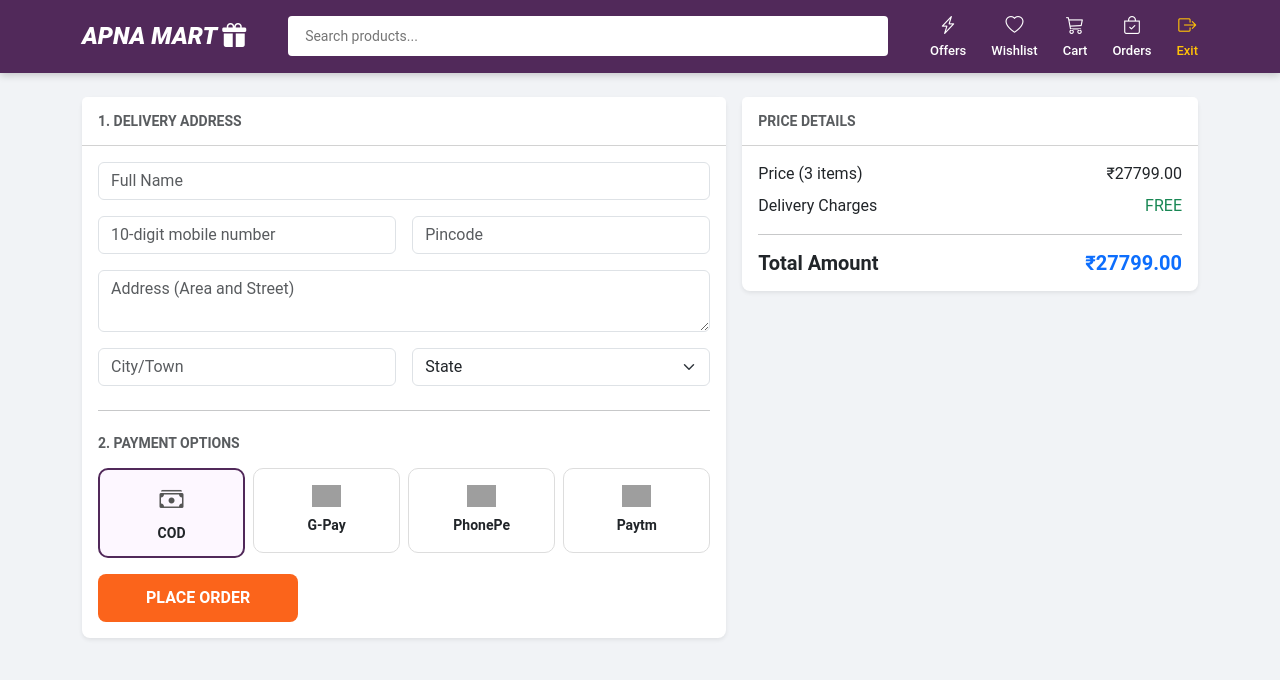
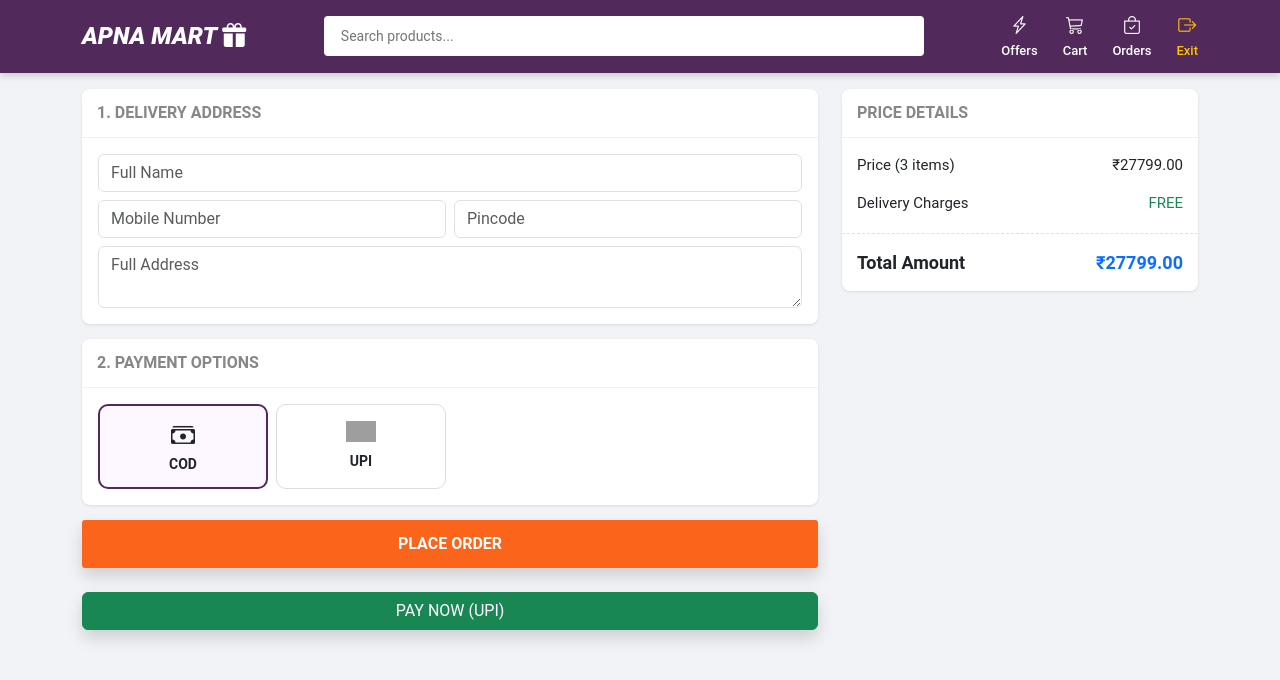
Before and after one commit to etishagodle14-a11y/shopping-website, a Django app: page /checkout/ in a window 1280 px wide. Shown: the top 680 px of the page. Run offline with Django 5.2, Linux system fonts and the light colour scheme; a user stored in the database is signed in; data comes from the database, SQL or seed files in the repository; grey boxes are pictures that could not be loaded.

Commit message:
Base.html final fix

```diff
--- a/ebook/templates/ebook/base.html
+++ b/ebook/templates/ebook/base.html
@@ -22,38 +22,12 @@
         }
 
         .header-flex { display: flex; align-items: center; justify-content: space-between; gap: 20px; }
-
-        .logo {
-            font-size: 24px;
-            font-weight: 800;
-            color: white;
-            text-decoration: none;
-            font-style: italic;
-            min-width: 150px;
-        }
-
-        .search-container {
-            background: white;
-            border-radius: 4px;
-            display: flex;
-            align-items: center;
-            padding: 0 15px;
-            height: 40px;
-            flex-grow: 1;
-            max-width: 600px;
-        }
-
+        .logo { font-size: 24px; font-weight: 800; color: white; text-decoration: none; font-style: italic; min-width: 150px; }
+        .search-container { background: white; border-radius: 4px; display: flex; align-items: center; padding: 0 15px; height: 40px; flex-grow: 1; max-width: 600px; }
         .search-input { border: none; width: 100%; outline: none; font-size: 14px; }
-
         .header-icons { display: flex; align-items: center; gap: 25px; }
 
-        .nav-icon-item {
-            color: white;
-            text-decoration: none;
-            text-align: center;
-            font-size: 13px;
-            font-weight: 500;
-        }
+        .nav-icon-item { color: white; text-decoration: none; text-align: center; font-size: 13px; font-weight: 500; }
         .nav-icon-item i { font-size: 18px; display: block; margin-bottom: 2px; }
 
         /* Mobile Bottom Nav Styling */
@@ -73,13 +47,13 @@
         .bottom-nav-item { text-decoration: none; color: #666; font-size: 10px; text-align: center; flex: 1; }
         .bottom-nav-item i { font-size: 20px; display: block; }
         .bottom-nav-item.active { color: #51295a; font-weight: bold; }
+        .logout-text { color: #dc3545 !important; }
 
         /* Responsive Settings */
         @media (max-width: 991px) {
             .header-icons { display: none; }
             .bottom-nav { display: flex; }
-            /* Extra space at bottom so mobile buttons don't overlap with Nav */
-            body { padding-bottom: 110px !important; }
+            body { padding-bottom: 120px !important; }
             .logo { font-size: 18px; min-width: auto; }
         }
     </style>
@@ -97,7 +71,6 @@
 
             <div class="header-icons">
                 <a href="{% url 'offer_zone' %}" class="nav-icon-item"><i class="bi bi-lightning-charge"></i>Offers</a>
-                <a href="{% url 'view_wishlist' %}" class="nav-icon-item"><i class="bi bi-heart"></i>Wishlist</a>
                 <a href="{% url 'view_cart' %}" class="nav-icon-item"><i class="bi bi-cart3"></i>Cart</a>
                 {% if user.is_authenticated %}
                 <a href="{% url 'my_orders' %}" class="nav-icon-item"><i class="bi bi-bag-check"></i>Orders</a>
@@ -113,11 +86,11 @@
 <nav class="bottom-nav">
     <a href="/" class="bottom-nav-item"><i class="bi bi-house-door"></i>Home</a>
     <a href="{% url 'offer_zone' %}" class="bottom-nav-item"><i class="bi bi-lightning-charge"></i>Offers</a>
-    <a href="{% url 'all_products' %}?mode=categories" class="bottom-nav-item"><i class="bi bi-grid"></i>Categories</a>
     <a href="{% url 'view_cart' %}" class="bottom-nav-item"><i class="bi bi-cart3"></i>Cart</a>
 
     {% if user.is_authenticated %}
     <a href="{% url 'my_orders' %}" class="bottom-nav-item"><i class="bi bi-bag-check"></i>Orders</a>
+    <a href="{% url 'logout' %}" class="bottom-nav-item logout-text"><i class="bi bi-box-arrow-right"></i>Logout</a>
     {% else %}
     <a href="{% url 'login' %}" class="bottom-nav-item"><i class="bi bi-person-circle"></i>Account</a>
     {% endif %}
@@ -130,9 +103,12 @@
 <script src="https://cdn.jsdelivr.net/npm/bootstrap@5.3.0/dist/js/bootstrap.bundle.min.js"></script>
 
 <script>
+    // Active link highlighting script
     const currentUrl = window.location.href;
     document.querySelectorAll('.bottom-nav-item').forEach(link => {
         if(currentUrl.includes(link.href) && link.href.length > window.location.origin.length + 1){
+            link.classList.add('active');
+        } else if (window.location.pathname === '/' && link.getAttribute('href') === '/') {
             link.classList.add('active');
         }
     });
--- a/ebook/templates/ebook/checkout.html
+++ b/ebook/templates/ebook/checkout.html
@@ -3,150 +3,117 @@
 
 <style>
     body { background-color: #f1f3f6; }
-    .card { border: none; border-radius: 8px; }
+    .card { border: none; border-radius: 8px; margin-bottom: 15px; box-shadow: 0 1px 3px rgba(0,0,0,0.1); }
 
-    /* Payment Card Styling */
+    /* Payment Selection */
     .payment-card {
         border: 1px solid #ddd; border-radius: 10px; padding: 12px;
-        cursor: pointer; transition: all 0.2s; text-align: center;
-        background: #fff; display: flex; flex-direction: column;
-        align-items: center; justify-content: center; min-height: 85px;
+        cursor: pointer; text-align: center; background: #fff; transition: 0.2s;
+        display: flex; flex-direction: column; align-items: center; justify-content: center; min-height: 85px;
     }
-
     .payment-radio-hidden { display: none; }
     input[type="radio"]:checked + .payment-card {
         border: 2px solid #51295a; background: #fdf7ff;
     }
+    .payment-card img { height: 22px; margin-bottom: 8px; object-fit: contain; }
 
-    .payment-card img { height: 22px; margin-bottom: 8px; object-fit: contain; }
-    .payment-card i { font-size: 24px; margin-bottom: 5px; color: #555; }
+    /* Price Details Styling */
+    .price-header { border-bottom: 1px solid #f0f0f0; padding: 12px 15px; font-weight: bold; color: #878787; }
+    .price-item { display: flex; justify-content: space-between; padding: 8px 15px; font-size: 15px; }
+    .total-amount { border-top: 1px dashed #e0e0e0; margin-top: 10px; padding: 15px; display: flex; justify-content: space-between; font-weight: bold; font-size: 18px; }
 
-    /* Mobile Fixed Bottom Section - Fixed for visibility */
     @media (max-width: 768px) {
-        .mobile-fixed-btn {
-            position: fixed; bottom: 55px; /* Base Nav ke upar */
-            left: 0; right: 0; padding: 12px 15px;
-            background: white; box-shadow: 0 -4px 10px rgba(0,0,0,0.1);
-            z-index: 2005; display: flex; align-items: center; justify-content: space-between;
+        .mobile-order-bar {
+            position: fixed; bottom: 56px; left: 0; right: 0;
+            background: white; padding: 10px 15px; z-index: 2500;
+            display: flex; justify-content: space-between; align-items: center;
+            box-shadow: 0 -2px 10px rgba(0,0,0,0.1);
         }
-        body { padding-bottom: 140px !important; }
+        .main-container { padding-bottom: 150px !important; }
     }
-
     @media (min-width: 769px) {
         .sticky-summary { position: sticky; top: 85px; }
     }
-
-    .btn-orange { background-color: #fb641b; color: white; font-weight: bold; border: none; padding: 12px; border-radius: 8px; }
-    .btn-success { background-color: #28a745; color: white; border: none; font-weight: bold; padding: 12px; border-radius: 8px; }
+    .btn-orange { background-color: #fb641b; color: white; font-weight: bold; border: none; padding: 12px 25px; border-radius: 3px; }
 </style>
 
-<div class="container py-4">
-    <div class="row g-3">
-        <div class="col-md-7">
-            <div class="card shadow-sm mb-3">
-                <div class="card-header bg-white py-3">
-                    <h6 class="mb-0 fw-bold text-uppercase text-muted" style="font-size: 14px;">1. Delivery Address</h6>
+<div class="container py-3 main-container">
+    <div class="row">
+        <div class="col-md-7 col-lg-8">
+            <form action="{% url 'place_order' %}" method="POST" id="checkout-form">
+                {% csrf_token %}
+                <input type="hidden" name="single_product_id" value="{{ single_product_id }}">
+                <input type="hidden" name="transaction_id" id="transaction_id_input">
+
+                <div class="card">
+                    <div class="price-header text-uppercase">1. Delivery Address</div>
+                    <div class="card-body">
+                        <div class="row g-2">
+                            <div class="col-12"><input type="text" name="full_name" class="form-control" placeholder="Full Name" required></div>
+                            <div class="col-6"><input type="text" name="phone" class="form-control" placeholder="Mobile Number" required></div>
+                            <div class="col-6"><input type="text" name="pincode" class="form-control" placeholder="Pincode" required></div>
+                            <div class="col-12"><textarea name="address" class="form-control" placeholder="Full Address" rows="2" required></textarea></div>
+                        </div>
+                    </div>
                 </div>
-                <div class="card-body p-3">
-                    <form action="{% url 'place_order' %}" method="POST" id="checkout-form">
-                        {% csrf_token %}
-                        <input type="hidden" name="single_product_id" value="{{ single_product_id }}">
-                        <input type="hidden" name="transaction_id" id="transaction_id_input">
 
-                        <div class="row g-3">
-                            <div class="col-md-12"><input type="text" name="full_name" class="form-control" required placeholder="Full Name"></div>
-                            <div class="col-6"><input type="text" name="phone" class="form-control" required placeholder="10-digit mobile number"></div>
-                            <div class="col-6"><input type="text" name="pincode" class="form-control" required placeholder="Pincode"></div>
-                            <div class="col-12"><textarea name="address" class="form-control" rows="2" required placeholder="Address (Area and Street)"></textarea></div>
-                            <div class="col-6"><input type="text" name="city" class="form-control" required placeholder="City/Town"></div>
-                            <div class="col-6">
-                                <select class="form-select" name="state" required>
-                                    <option value="" selected disabled>State</option>
-                                    <option value="Madhya Pradesh">Madhya Pradesh</option>
-                                    <option value="Maharashtra">Maharashtra</option>
-                                    <option value="Uttar Pradesh">Uttar Pradesh</option>
-                                    <option value="Rajasthan">Rajasthan</option>
-                                    <option value="Gujrat">Gujrat</option>
-                                    <option value="Delhi">Delhi</option>
-                                </select>
-                            </div>
-                        </div>
-
-                        <hr class="my-4">
-
-                        <h6 class="mb-3 fw-bold text-uppercase text-muted" style="font-size: 14px;">2. Payment Options</h6>
-                        <div class="row g-2 mb-3">
+                <div class="card">
+                    <div class="price-header text-uppercase">2. Payment Options</div>
+                    <div class="card-body">
+                        <div class="row g-2">
                             <div class="col-6 col-md-3">
                                 <label class="w-100">
                                     <input type="radio" name="payment_method" value="COD" class="payment-radio-hidden" checked onclick="togglePaymentUI('COD')">
-                                    <div class="payment-card"><i class="bi bi-cash-stack"></i><div class="small fw-bold">COD</div></div>
+                                    <div class="payment-card"><i class="bi bi-cash-stack fs-4"></i><div class="small fw-bold">COD</div></div>
                                 </label>
                             </div>
                             <div class="col-6 col-md-3">
                                 <label class="w-100">
                                     <input type="radio" name="payment_method" value="UPI" class="payment-radio-hidden" onclick="togglePaymentUI('UPI')">
                                     <div class="payment-card">
-                                        <img src="https://upload.wikimedia.org/wikipedia/commons/thumb/f/f2/Google_Pay_Logo.svg/1200px-Google_Pay_Logo.svg.png" alt="GPay">
-                                        <div class="small fw-bold">G-Pay</div>
-                                    </div>
-                                </label>
-                            </div>
-                            <div class="col-6 col-md-3">
-                                <label class="w-100">
-                                    <input type="radio" name="payment_method" value="UPI" class="payment-radio-hidden" onclick="togglePaymentUI('UPI')">
-                                    <div class="payment-card">
-                                        <img src="https://upload.wikimedia.org/wikipedia/commons/thumb/7/71/PhonePe_Logo.svg/1280px-PhonePe_Logo.svg.png" alt="PhonePe">
-                                        <div class="small fw-bold">PhonePe</div>
-                                    </div>
-                                </label>
-                            </div>
-                            <div class="col-6 col-md-3">
-                                <label class="w-100">
-                                    <input type="radio" name="payment_method" value="UPI" class="payment-radio-hidden" onclick="togglePaymentUI('UPI')">
-                                    <div class="payment-card">
-                                        <img src="https://upload.wikimedia.org/wikipedia/commons/thumb/2/24/Paytm_Logo_%28standalone%29.svg/1200px-Paytm_Logo_%28standalone%29.svg.png" alt="Paytm">
-                                        <div class="small fw-bold">Paytm</div>
+                                        <img src="https://upload.wikimedia.org/wikipedia/commons/thumb/f/f2/Google_Pay_Logo.svg/1200px-Google_Pay_Logo.svg.png">
+                                        <div class="small fw-bold">UPI</div>
                                     </div>
                                 </label>
                             </div>
                         </div>
-
-                        <div class="mobile-fixed-btn">
-                            <div class="d-md-none">
-                                <h5 class="mb-0 fw-bold">₹{{ grand_total }}</h5>
-                                <small class="text-primary fw-bold" data-bs-toggle="collapse" data-bs-target="#priceDetails">View Summary</small>
-                            </div>
-                            <button type="submit" id="main-submit-btn" class="btn btn-orange px-5">PLACE ORDER</button>
-                            <button type="button" id="upi-pay-btn" style="display:none;" onclick="handlePayment()" class="btn btn-success px-5">PAY NOW</button>
-                        </div>
-                    </form>
-
-                    <div id="upi-confirm-section" style="display:none;" class="alert alert-info mt-4 text-center">
-                        <p class="mb-2 small fw-bold">Payment complete karne ke baad neeche click karein:</p>
-                        <button type="button" onclick="finalizeOrder()" class="btn btn-dark btn-sm w-100">Yes, I Have Paid</button>
                     </div>
                 </div>
+
+                <button type="submit" id="desktop-submit-btn" class="btn btn-orange w-100 d-none d-md-block shadow mb-4">PLACE ORDER</button>
+                <button type="button" id="desktop-upi-btn" style="display:none;" onclick="handlePayment()" class="btn btn-success w-100 d-none d-md-block shadow mb-4">PAY NOW (UPI)</button>
+
+                <div class="mobile-order-bar d-md-none">
+                    <div>
+                        <h5 class="mb-0 fw-bold">₹{{ grand_total|default:total }}</h5>
+                        <small class="text-primary fw-bold" data-bs-toggle="collapse" data-bs-target="#price-summary-box">View Summary</small>
+                    </div>
+                    <button type="submit" id="mob-submit-btn" class="btn btn-orange">PLACE ORDER</button>
+                    <button type="button" id="mob-upi-btn" style="display:none;" onclick="handlePayment()" class="btn btn-success">PAY NOW</button>
+                </div>
+            </form>
+
+            <div id="upi-confirm-section" style="display:none;" class="alert alert-info mt-3 text-center">
+                <p class="mb-2 small fw-bold">Payment karne ke baad click karein:</p>
+                <button type="button" onclick="finalizeOrder()" class="btn btn-dark btn-sm w-100">I Have Paid</button>
             </div>
         </div>
 
-        <div class="col-md-5">
-            <div class="card shadow-sm sticky-summary collapse d-md-block" id="priceDetails">
-                <div class="card-header bg-white py-3">
-                    <h6 class="mb-0 fw-bold text-muted text-uppercase" style="font-size: 14px;">Price Details</h6>
-                </div>
-                <div class="card-body">
-                    <div class="d-flex justify-content-between mb-2">
-                        <span>Price ({{ cart_items|length }} items)</span>
+        <div class="col-md-5 col-lg-4">
+            <div class="card sticky-summary collapse d-md-block" id="price-summary-box">
+                <div class="price-header text-uppercase">Price Details</div>
+                <div class="card-body p-0">
+                    <div class="price-item mt-2">
+                        <span>Price ({{ cart_items|length|default:"1" }} items)</span>
                         <span>₹{{ total }}</span>
                     </div>
-                    <div class="d-flex justify-content-between mb-2">
+                    <div class="price-item">
                         <span>Delivery Charges</span>
                         <span class="text-success">FREE</span>
                     </div>
-                    <hr>
-                    <div class="d-flex justify-content-between align-items-center">
-                        <h5 class="fw-bold mb-0">Total Amount</h5>
-                        <h5 class="fw-bold text-primary mb-0">₹{{ grand_total }}</h5>
+                    <div class="total-amount">
+                        <span>Total Amount</span>
+                        <span class="text-primary">₹{{ grand_total|default:total }}</span>
                     </div>
                 </div>
             </div>
@@ -157,8 +124,8 @@
 <div id="qrModal" class="modal fade" tabindex="-1">
     <div class="modal-dialog modal-dialog-centered modal-sm">
         <div class="modal-content text-center p-4">
-            <h6 class="fw-bold mb-3">Scan to Pay ₹{{ grand_total }}</h6>
-            <img src="https://api.qrserver.com/v1/create-qr-code/?size=180x180&data=upi://pay?pa=krishugodle@oksbi%26pn=ApnaMart%26am={{ grand_total }}%26cu=INR" class="mb-3 w-100">
+            <h6 class="fw-bold mb-3">Scan & Pay ₹{{ grand_total|default:total }}</h6>
+            <img src="https://api.qrserver.com/v1/create-qr-code/?size=180x180&data=upi://pay?pa=krishugodle@oksbi%26pn=ApnaMart%26am={{ grand_total|default:total }}%26cu=INR" class="mb-3 w-100">
             <button type="button" onclick="finalizeOrder()" class="btn btn-success w-100">I Have Paid</button>
         </div>
     </div>
@@ -166,19 +133,26 @@
 
 <script>
 function togglePaymentUI(method) {
-    const mainBtn = document.getElementById('main-submit-btn');
-    const upiBtn = document.getElementById('upi-pay-btn');
+    const mobOrderBtn = document.getElementById('mob-submit-btn');
+    const mobUpiBtn = document.getElementById('mob-upi-btn');
+    const deskOrderBtn = document.getElementById('desktop-submit-btn');
+    const deskUpiBtn = document.getElementById('desktop-upi-btn');
+
     if (method === 'UPI') {
-        mainBtn.style.display = 'none';
-        upiBtn.style.display = 'block';
+        mobOrderBtn.style.display = 'none';
+        mobUpiBtn.style.display = 'block';
+        deskOrderBtn.style.display = 'none';
+        deskUpiBtn.style.display = 'block';
     } else {
-        mainBtn.style.display = 'block';
-        upiBtn.style.display = 'none';
+        mobOrderBtn.style.display = 'block';
+        mobUpiBtn.style.display = 'none';
+        deskOrderBtn.style.display = 'block';
+        deskUpiBtn.style.display = 'none';
     }
 }
 
 function handlePayment() {
-    const upiUrl = "upi://pay?pa=krishugodle@oksbi&pn=Apna Mart&am={{ grand_total }}&cu=INR";
+    const upiUrl = "upi://pay?pa=krishugodle@oksbi&pn=Apna Mart&am={{ grand_total|default:total }}&cu=INR";
     if (/Android|iPhone|iPad/i.test(navigator.userAgent)) {
         window.location.href = upiUrl;
         document.getElementById('upi-confirm-section').style.display = 'block';
```
